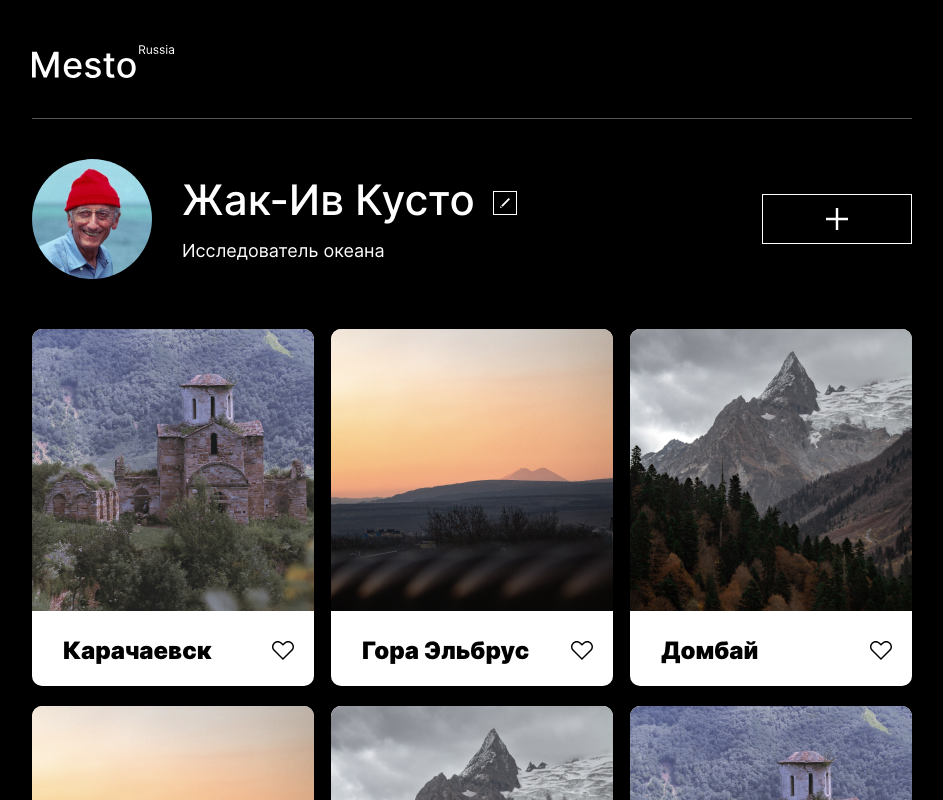
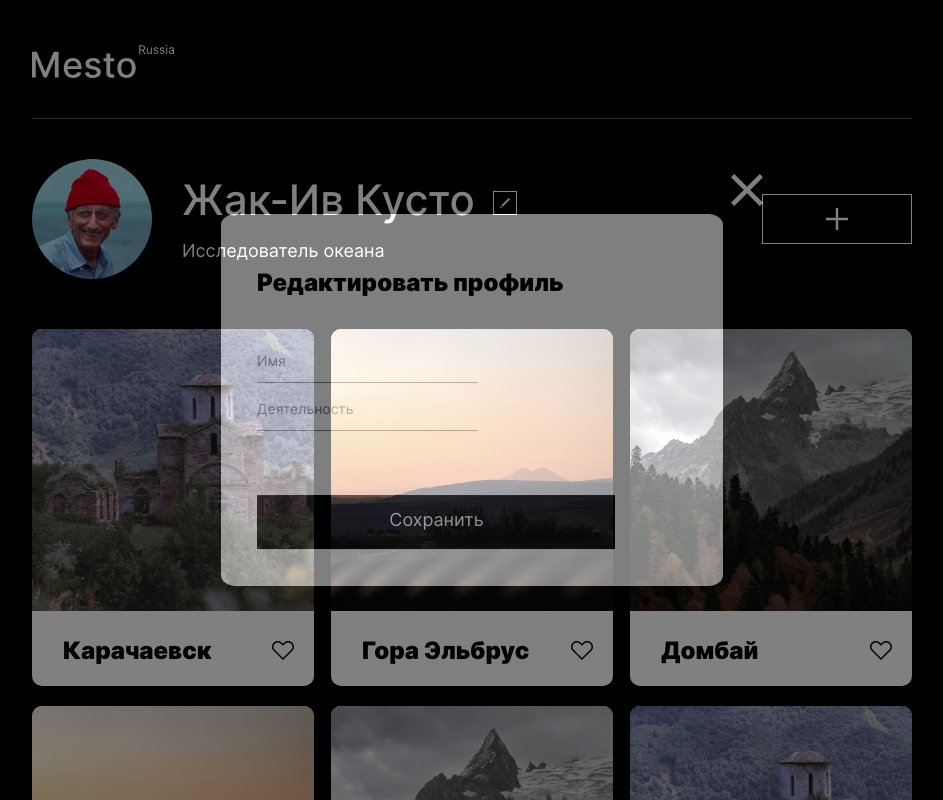
Before and after one commit to MihailB12109/mesto, a plain HTML site: page index.html in a window 1280 px wide. Both pictures are taken after a click on the button 672 px from the left and 203 px from the top of the page. Shown: the top 800 px of the page, without its empty margins (168-1111 px from the left). Drawn offline with Linux system fonts and the light colour scheme.

Commit message:
feature/popit

```diff
--- /dev/null
+++ b/blocks/popup/__button/popup__button.css
@@ -0,0 +1,13 @@
+.popup__button {
+    width: 358px;
+    background-color: #000000;
+    color: white;
+    cursor: pointer;
+    padding: 14px 124px 18px 125px;
+    border: none;
+    font-size: 18px;
+    font-weight: 400;
+    line-height: 22px;
+    letter-spacing: 0em;
+    margin-top: 48px;
+}
--- /dev/null
+++ b/blocks/popup/__close-icon/popup__close-icon.css
@@ -0,0 +1,9 @@
+.popup__close-icon {
+    background-image: url(../../../images/Close-Icon.svg);
+    width: 32px;
+    height: 32px;
+    position: absolute;
+    top: -40px;
+    right: -40px;
+    cursor: pointer;
+}
--- /dev/null
+++ b/blocks/popup/__container/popup__container.css
@@ -0,0 +1,11 @@
+.popup__container {
+    position: fixed;
+    top: 50%;
+    left: 50%;
+    transform: translate(-50%, -50%);
+    width: 430px;
+    padding:34px 36px 37px 36px;
+    border-radius: 3%;
+    background-color: #fff;
+    z-index: 2;
+  }
--- /dev/null
+++ b/blocks/popup/__input/popup__input.css
@@ -0,0 +1,16 @@
+.popup__input {
+    margin: 0;
+    padding:0;
+    max-width: inherit;
+    border: none;
+    border-bottom: 1px solid gray;
+    font-size: 14px;
+    font-weight: 400;
+    line-height: 17px;
+    letter-spacing: 0em;
+    padding-bottom: 13px;
+}
+
+.popup__input:first-child(1){
+    margin-bottom: 30px;
+}
--- /dev/null
+++ b/blocks/popup/__title/popup__title.css
@@ -0,0 +1,8 @@
+.popup__title{
+    width: inherit;
+font-size: 24px;
+font-weight: 900;
+line-height: 29px;
+letter-spacing: 0em;
+margin-bottom: 54px;
+}
--- /dev/null
+++ b/blocks/popup/_opened/popup_opened.css
@@ -0,0 +1,3 @@
+.popup_opened {
+    display: none;
+  }
--- /dev/null
+++ b/blocks/popup/popup.css
@@ -0,0 +1,10 @@
+.popup {
+    background: #000;
+    height: 100%;
+    opacity: 0.5;
+    position: fixed;
+    width: 100%;
+    z-index: 1;
+    top: 0;
+    left: 0;
+  }
--- a/index.html
+++ b/index.html
@@ -15,13 +15,22 @@
             <img class="logo" src="./images/logo.svg" alt="Логотип Место">
         </header>
         <main>
+            <div id="popup" class="popup popup_opened">
+                <div id="popup__container" class="popup__container">
+                <h2 class="popup__title">Редактировать профиль</h2>
+                <p><input type="text" class="popup__input" name="userName" placeholder="Имя"/></p>
+                <p><input type="text" class="popup__input" name="userData" placeholder="Деятельность"/></p>
+                <button class="popup__button"> Сохранить </button>
+                <i class="popup__close-icon" src="./images/Close-Icon.svg" onclick="closePopup()"></i>
+              </div>
+            </div>
             <section class="profiles">
                 <div class="profile">
                     <img class="avatar" src="./images/Kusto.jpg" alt="Аватар">
                     <div class="profile-info">
                         <div class="profile-info__block">
                             <h1 class="profile-info__name">Жак-Ив Кусто</h1>
-                            <button class="profile-info__edit-button">
+                            <button onclick="openPopup()" class="profile-info__edit-button">
                                 <img class="profile-info__edit-button_icon" src="./images/Edit-Button.svg"
                                     alt="Редактировать">
                             </button>
@@ -70,7 +79,7 @@
             </footer>
         </main>
     </div>
-
+    <script src="./js/script.js"></script>
 </body>
 
 </html>
--- /dev/null
+++ b/js/script.js
@@ -0,0 +1,6 @@
+function openPopup() {
+    document.getElementById("popup").classList.remove("popup_opened");
+  }
+  function closePopup() {
+    document.getElementById("popup").classList.add("popup_opened");
+  }
--- a/pages/index.css
+++ b/pages/index.css
@@ -23,3 +23,10 @@
 @import url(../blocks/element/__image/element__image.css);
 @import url(../blocks/footer/footer.css);
 @import url(../blocks/footer/__text/footer__text.css);
+@import url(../blocks/popup/popup.css);
+@import url(../blocks/popup/__container/popup__container.css);
+@import url(../blocks/popup/_opened/popup_opened.css);
+@import url(../blocks/popup/__close-icon/popup__close-icon.css);
+@import url(../blocks/popup/__title/popup__title.css);
+@import url(../blocks/popup/__button/popup__button.css);
+@import url(../blocks/popup/__input/popup__input.css);
```
Also changed, not shown: images/Close-Icon.svg (added).
